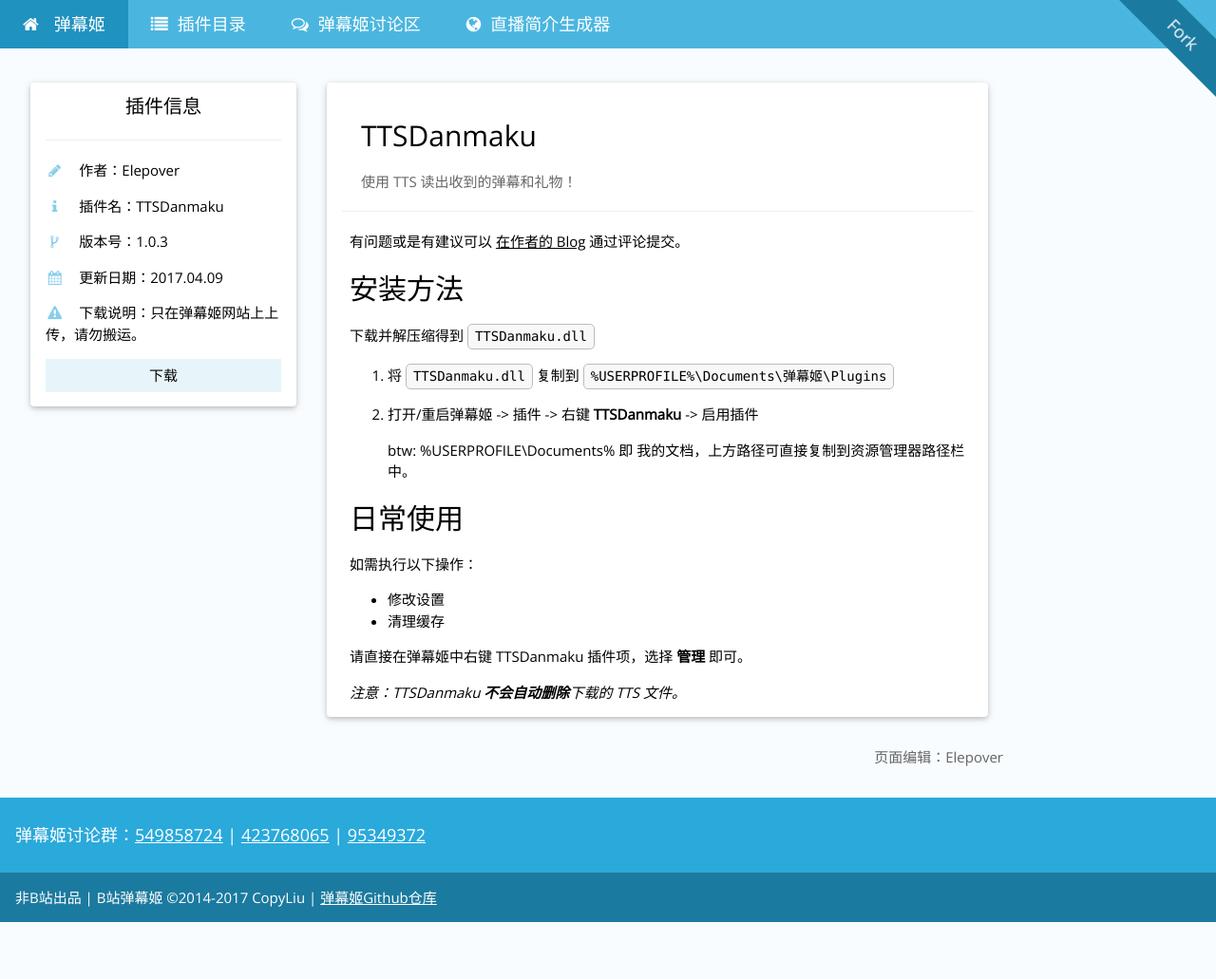
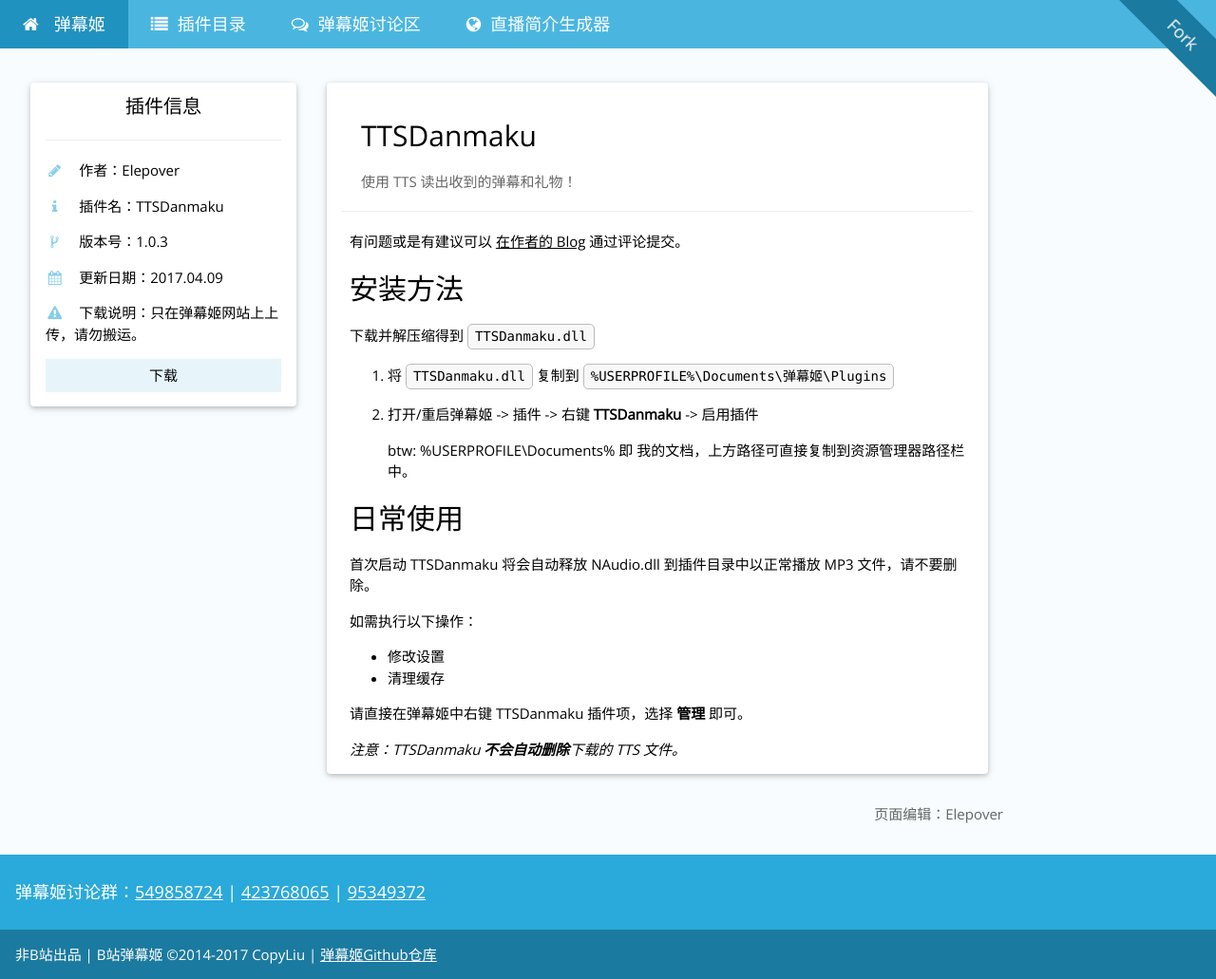
Before and after one commit to Bililive/www.danmuji.org, a Jekyll site: the page built from _plugin/TTSDanmaku.md, in a window 1280 px wide. Shown: the whole page at 95% size. Built offline with Jekyll 4.4.1, drawn with Linux system fonts in a browser that asks for light colours; nearby versions of some CDN libraries; some web fonts are replaced; comment, search, counter and statistics services are not loaded; before the commit the page ends 971 px from its top, so only the background shows below that.

Commit message:
update TTSDanmaku.md

```diff
--- a/_plugin/TTSDanmaku.md
+++ b/_plugin/TTSDanmaku.md
@@ -26,6 +26,8 @@
 日常使用
 ----
 
+首次启动 TTSDanmaku 将会自动释放 NAudio.dll 到插件目录中以正常播放 MP3 文件，请不要删除。
+
 如需执行以下操作：
 
  - 修改设置
```
